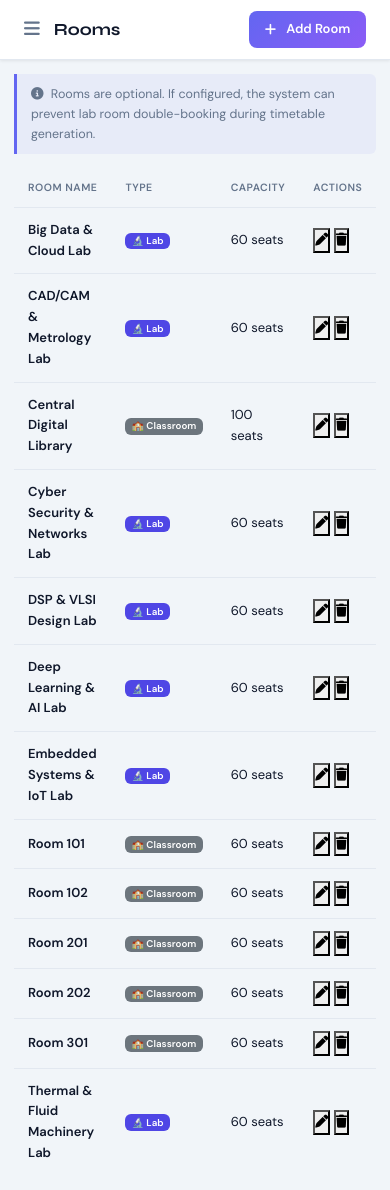
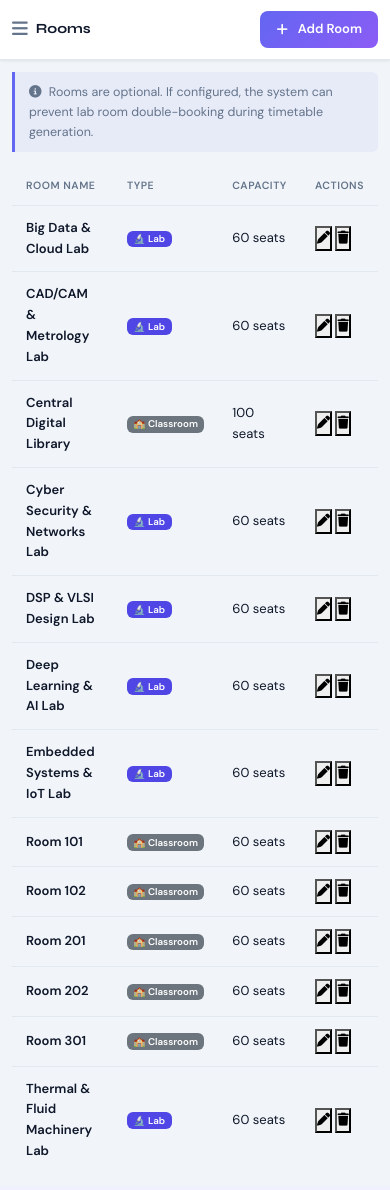
Before and after one commit to krishnanlk/Institution_Auto_Timetable, a Flask app: page /rooms in a window 390 px wide. After the commit the page ends 1156 px from the top, so only its background shows below. Run offline with Flask 2, Linux system fonts and the light colour scheme; a user stored in the database is signed in; data comes from the database, SQL or seed files in the repository; some libraries are stand-ins or nearby versions.

Commit message:
Optimize container bounds and responsive styles for desktop and mobile viewports

```diff
--- a/static/css/style.css
+++ b/static/css/style.css
@@ -39,12 +39,12 @@ body{font-family:'DM Sans',sans-serif;background:var(--bg);color:var(--text);fon
 .logout-item:hover i{color:var(--red)!important}
 
 /* ── Main ── */
-.main-content{margin-left:var(--sidebar-w);flex:1;display:flex;flex-direction:column;min-height:100vh}
-.topbar{height:var(--topbar-h);background:#fff;border-bottom:1px solid var(--border);display:flex;align-items:center;padding:0 24px;gap:14px;position:sticky;top:0;z-index:90;box-shadow:var(--sh-sm)}
+.main-content{margin-left:var(--sidebar-w);flex:1;display:flex;flex-direction:column;min-height:100vh;min-width:0}
+.topbar{height:var(--topbar-h);background:#fff;border-bottom:1px solid var(--border);display:flex;align-items:center;padding:0 24px;gap:14px;position:sticky;top:0;z-index:90;box-shadow:var(--sh-sm);min-width:0}
 .sidebar-toggle{background:none;border:none;cursor:pointer;color:var(--text2);font-size:18px;display:none}
-.topbar-title{font-family:'Syne',sans-serif;font-weight:700;font-size:17px;flex:1}
-.topbar-actions{display:flex;align-items:center;gap:8px}
-.content-area{padding:24px;flex:1}
+.topbar-title{font-family:'Syne',sans-serif;font-weight:700;font-size:17px;flex:1;min-width:0;white-space:nowrap;overflow:hidden;text-overflow:ellipsis}
+.topbar-actions{display:flex;align-items:center;gap:8px;flex-shrink:0}
+.content-area{padding:24px;flex:1;min-width:0}
 
 /* ── Stat Cards ── */
 .stats-grid{display:grid;grid-template-columns:repeat(auto-fit,minmax(190px,1fr));gap:16px;margin-bottom:20px}
@@ -304,13 +304,15 @@ body{font-family:'DM Sans',sans-serif;background:var(--bg);color:var(--text);fon
 /* ── Responsive ── */
 @media(max-width:900px){
   .sidebar{transform:translateX(-100%)}.sidebar.open{transform:translateX(0)}
-  .main-content{margin-left:0}.sidebar-toggle{display:block}
+  .main-content{margin-left:0;min-width:0;width:100%}.sidebar-toggle{display:block}
   .two-col-grid{grid-template-columns:1fr}
   .auth-left{display:none}.auth-split{min-height:auto}.auth-right{padding:32px 24px}
 }
 @media(max-width:600px){
-  .content-area{padding:14px}.stats-grid{grid-template-columns:1fr 1fr}
+  .content-area{padding:12px;min-width:0;width:100%}.stats-grid{grid-template-columns:1fr 1fr}
   .cards-grid{grid-template-columns:1fr}.formula-banner{flex-direction:column}
+  .topbar{padding:0 12px;gap:8px}
+  .topbar-title{font-size:14px}
 }
 
 /* ══════════════════════════════════════════════════════════════════════
--- a/templates/syllabus_import.html
+++ b/templates/syllabus_import.html
@@ -2,8 +2,8 @@
 {% block title %}Import Syllabus – SchedHub{% endblock %}
 {% block page_title %}Syllabus & Regulation Importer{% endblock %}
 {% block topbar_actions %}
-<a href="/subjects" class="btn-outline-sm me-2"><i class="fas fa-book me-1"></i>Subject List</a>
-<a href="/classes" class="btn-primary-sm"><i class="fas fa-door-open me-1"></i>Class List</a>
+<a href="/subjects" class="btn-outline-sm me-2"><i class="fas fa-book me-1"></i><span class="d-none d-sm-inline">Subject List</span></a>
+<a href="/classes" class="btn-primary-sm"><i class="fas fa-door-open me-1"></i><span class="d-none d-sm-inline">Class List</span></a>
 {% endblock %}
 
 {% block content %}
```
